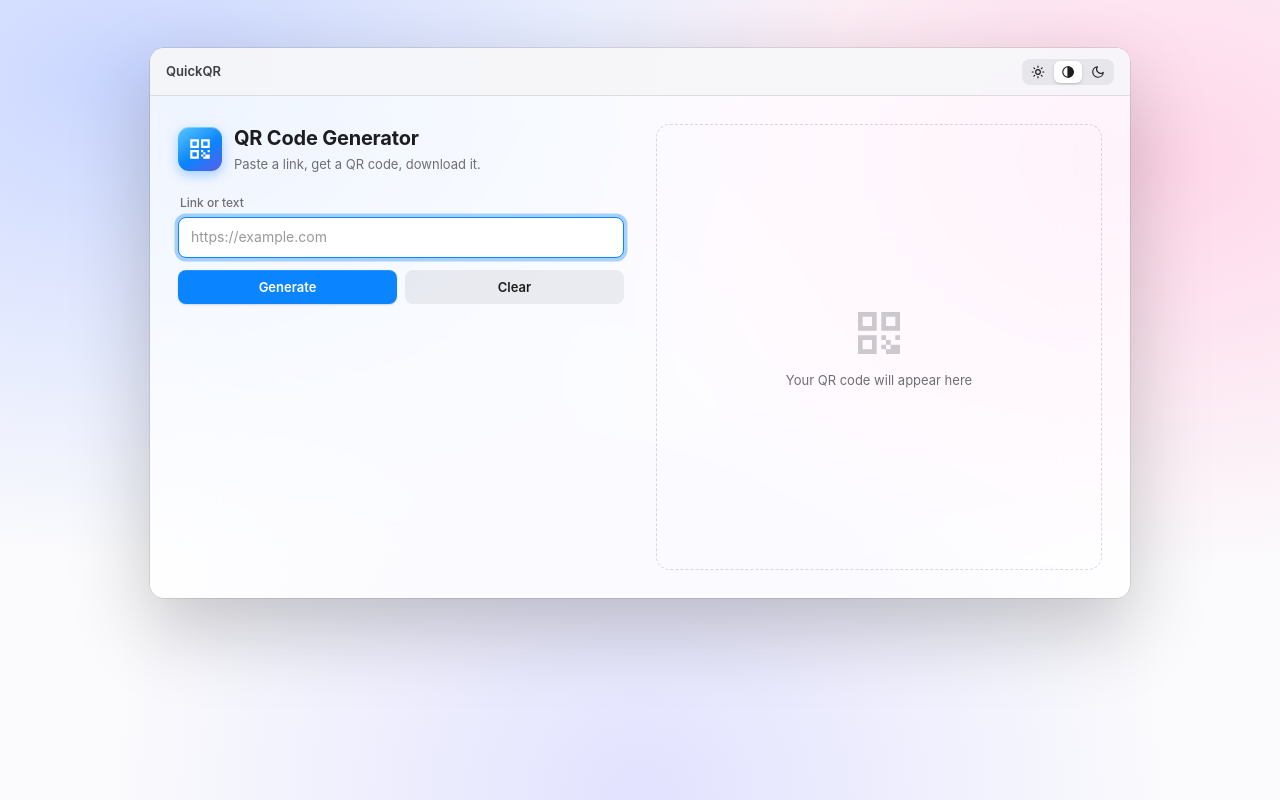
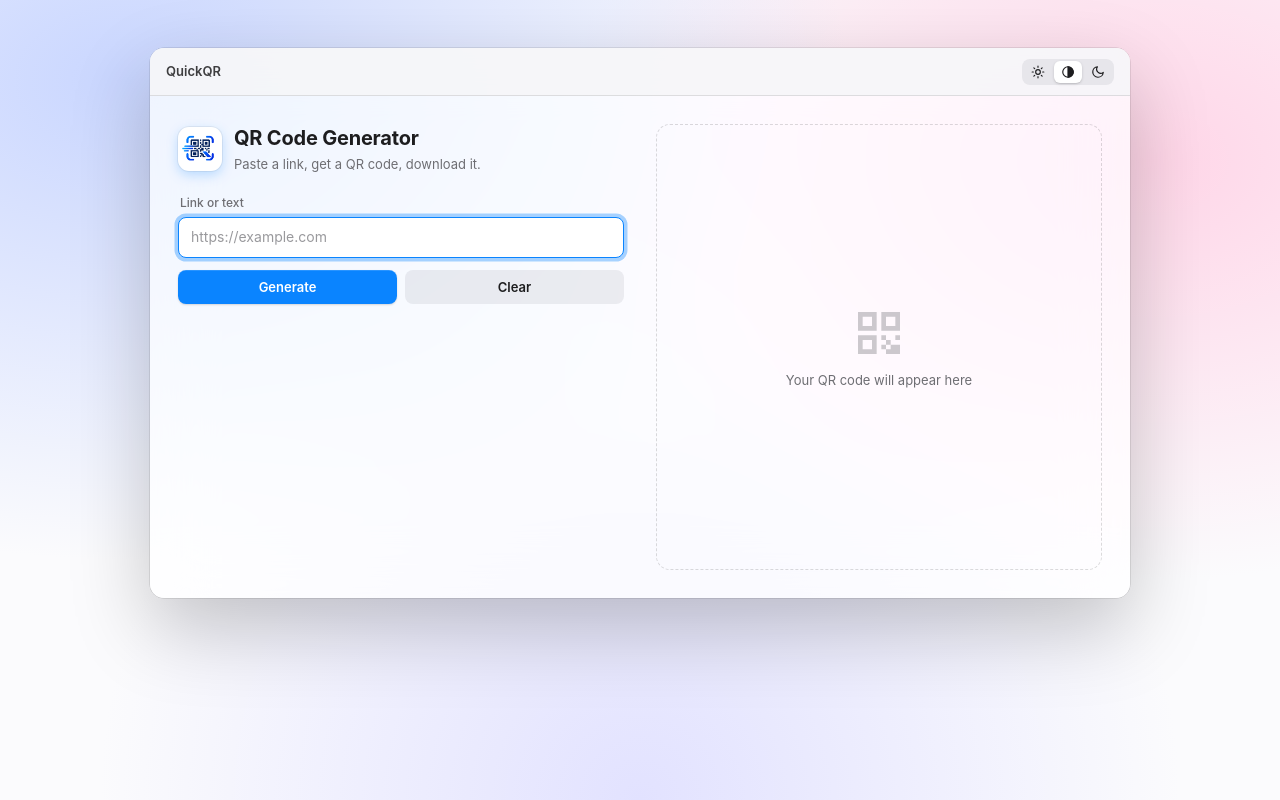
Before and after one commit to ThisaraAriyawansha/quickqr, a plain HTML site: page index.html in a window 1280 px wide. Drawn offline with nearby package versions, Linux system fonts and the light colour scheme.

Commit message:
Update index.html

```diff
--- a/index.html
+++ b/index.html
@@ -4,6 +4,19 @@
 <meta charset="utf-8">
 <meta name="viewport" content="width=device-width, initial-scale=1, viewport-fit=cover">
 <title>QuickQR</title>
+<meta name="description" content="Paste a link, get a QR code, download it.">
+<link rel="icon" type="image/webp" href="public/pixora-QuickQR%20Speed%20Scan%20Icon.webp">
+<link rel="apple-touch-icon" href="public/pixora-QuickQR%20Speed%20Scan%20Icon.webp">
+<meta property="og:type" content="website">
+<meta property="og:title" content="QuickQR — QR Code Generator">
+<meta property="og:description" content="Paste a link, get a QR code, download it.">
+<meta property="og:image" content="public/pixora-QuickQR%20Speed%20Scan%20Icon.webp">
+<meta property="og:image:type" content="image/webp">
+<meta property="og:image:alt" content="QuickQR logo">
+<meta name="twitter:card" content="summary">
+<meta name="twitter:title" content="QuickQR — QR Code Generator">
+<meta name="twitter:description" content="Paste a link, get a QR code, download it.">
+<meta name="twitter:image" content="public/pixora-QuickQR%20Speed%20Scan%20Icon.webp">
 <script>
 // Apply saved theme before paint to avoid a flash
 (function(){try{var t=localStorage.getItem('quickqr-theme');if(t==='light'||t==='dark')document.documentElement.setAttribute('data-theme',t)}catch(e){}})();
@@ -127,10 +140,10 @@ body{
 .hero{display:flex;align-items:center;gap:12px;margin-bottom:20px}
 .app-icon{
   width:44px;height:44px;border-radius:11px;flex:none;
-  background:linear-gradient(145deg,#5ac8fa,#0a84ff 55%,#5e5ce6);
-  display:grid;place-items:center;box-shadow:0 4px 12px rgba(10,132,255,.35),inset 0 1px 0 rgba(255,255,255,.35);
+  background:#fff;overflow:hidden;
+  box-shadow:0 4px 12px rgba(10,132,255,.25),0 0 0 1px rgba(0,0,0,.06);
 }
-.app-icon svg{width:26px;height:26px;color:#fff}
+.app-icon img{width:100%;height:100%;object-fit:cover;display:block}
 h1{font-size:20px;font-weight:700;letter-spacing:-.01em;margin:0}
 .sub{margin:2px 0 0;color:var(--muted);font-size:13px}
 
@@ -197,7 +210,7 @@ input[type=text]:focus{outline:none;border-color:var(--accent);box-shadow:0 0 0
   <main class="content">
    <section class="col-form">
     <div class="hero">
-      <div class="app-icon" aria-hidden="true"><svg viewBox="0 0 24 24" fill="currentColor"><path d="M3 3h8v8H3zm2 2v4h4V5zm8-2h8v8h-8zm2 2v4h4V5zM3 13h8v8H3zm2 2v4h4v-4zm8-2h2v2h-2zm2 2h2v2h-2zm-2 2h2v2h-2zm4 0h2v2h-2zm2-4h2v2h-2zm0 4h2v4h-4v-2h2zm-4 2h2v2h-2z"/></svg></div>
+      <div class="app-icon" aria-hidden="true"><img src="public/pixora-QuickQR%20Speed%20Scan%20Icon.webp" alt=""></div>
       <div>
         <h1>QR Code Generator</h1>
         <p class="sub">Paste a link, get a QR code, download it.</p>
```
